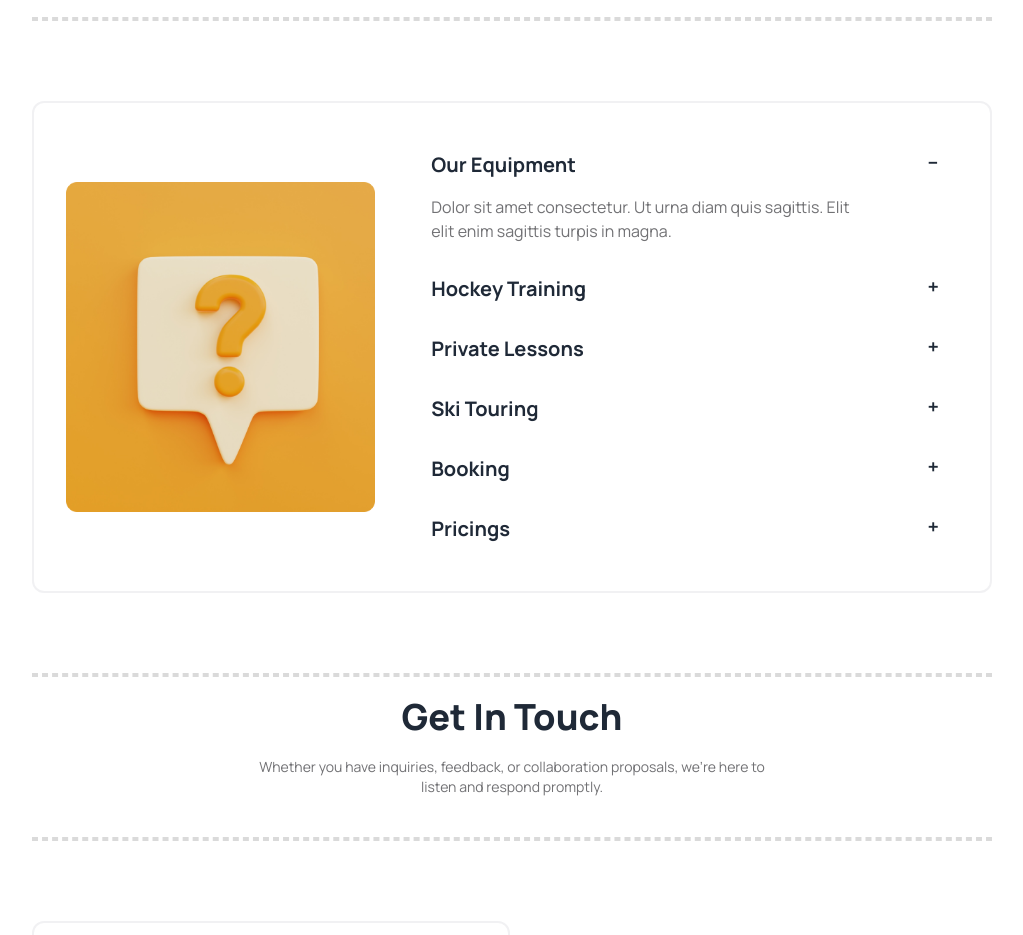
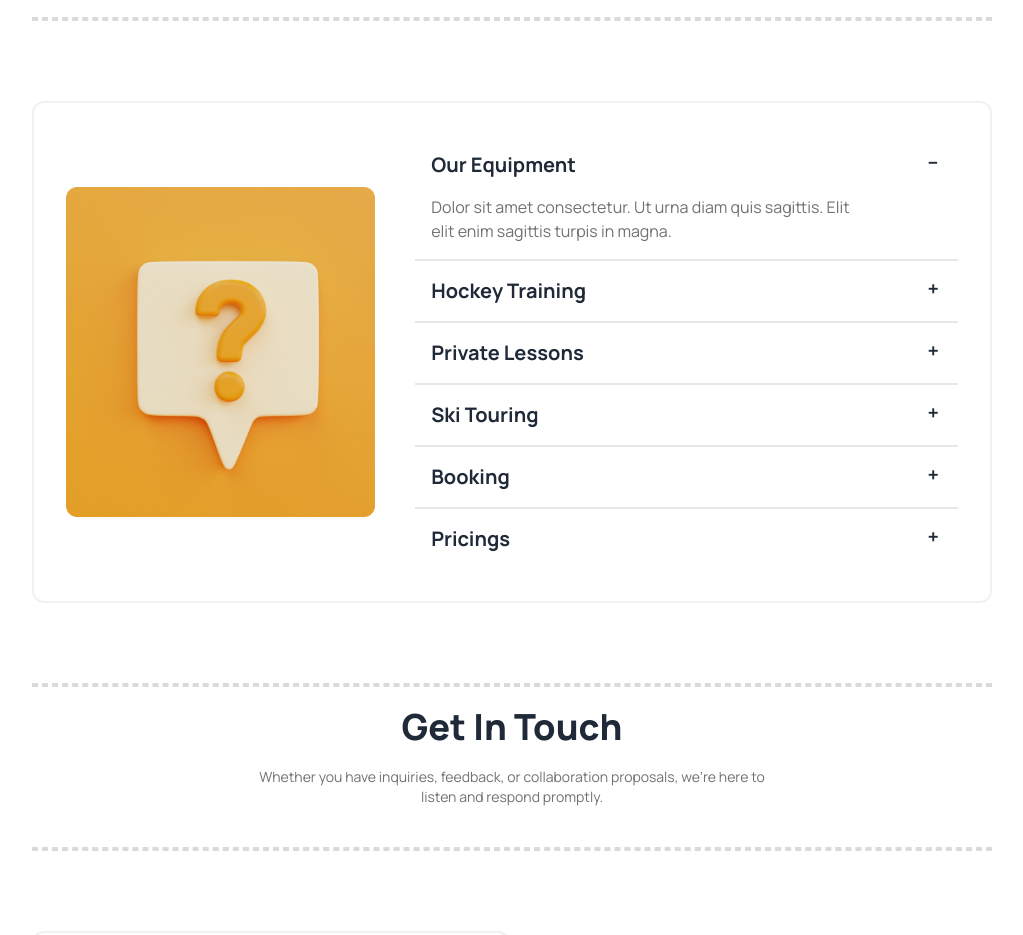
Before and after one commit to faisal-shohag/Assignment-3, a plain HTML site: page index.html in a window 1280 px wide. Shown: the part 3843-4778 px from the top of the page, without its empty margins (128-1151 px from the left). Drawn offline with nearby package versions, Linux system fonts and the light colour scheme.

Commit message:
added border for accordion

```diff
--- a/index.html
+++ b/index.html
@@ -467,7 +467,7 @@
         <div ><img class="w-full" src="./images/11.png"></div>
 
         <div class="w=1/2 lg:mt-0 mt-10">
-          <div class="collapse collapse-plus">
+          <div style="border-radius: 0;" class="collapse collapse-plus border-b-2">
             <input type="radio" name="my-accordion-3" checked="checked" />
             <div class="collapse-title text-xl font-bold">
               Our Equipment
@@ -477,7 +477,7 @@
             </div>
           </div>
 
-          <div class="collapse collapse-plus">
+          <div style="border-radius: 0;" class="collapse collapse-plus border-b-2">
             <input type="radio" name="my-accordion-3" />
             <div class="collapse-title text-xl font-bold">
               Hockey Training
@@ -487,7 +487,7 @@
             </div>
           </div>
 
-          <div class="collapse collapse-plus">
+          <div style="border-radius: 0;" class="collapse collapse-plus border-b-2">
             <input type="radio" name="my-accordion-3" />
             <div class="collapse-title text-xl font-bold">
               Private Lessons
@@ -497,7 +497,7 @@
             </div>
           </div>
 
-          <div class="collapse collapse-plus">
+          <div style="border-radius: 0;" class="collapse collapse-plus border-b-2">
             <input type="radio" name="my-accordion-3" />
             <div class="collapse-title text-xl font-bold">
               Ski Touring
@@ -507,7 +507,7 @@
             </div>
           </div>
 
-          <div class="collapse collapse-plus">
+          <div style="border-radius: 0;" class="collapse collapse-plus border-b-2">
             <input type="radio" name="my-accordion-3" />
             <div class="collapse-title text-xl font-bold">
               Booking
```
